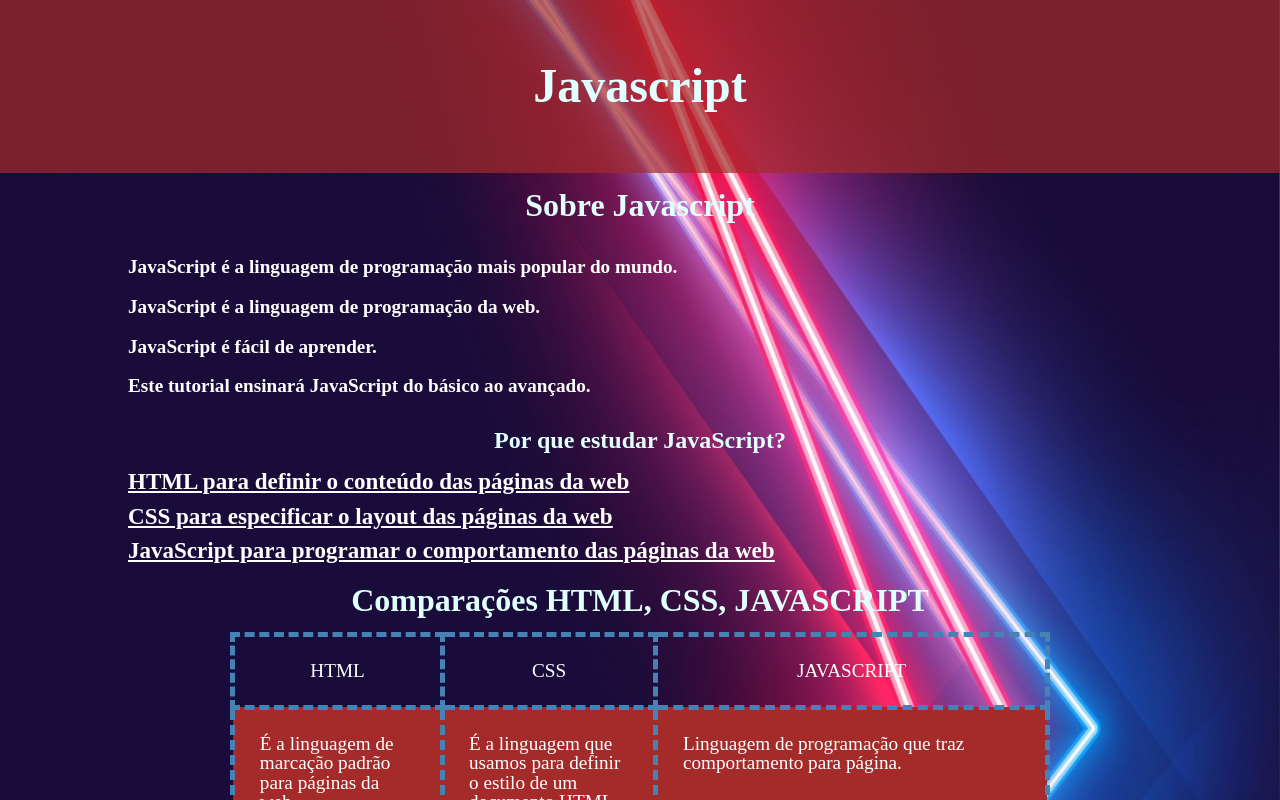
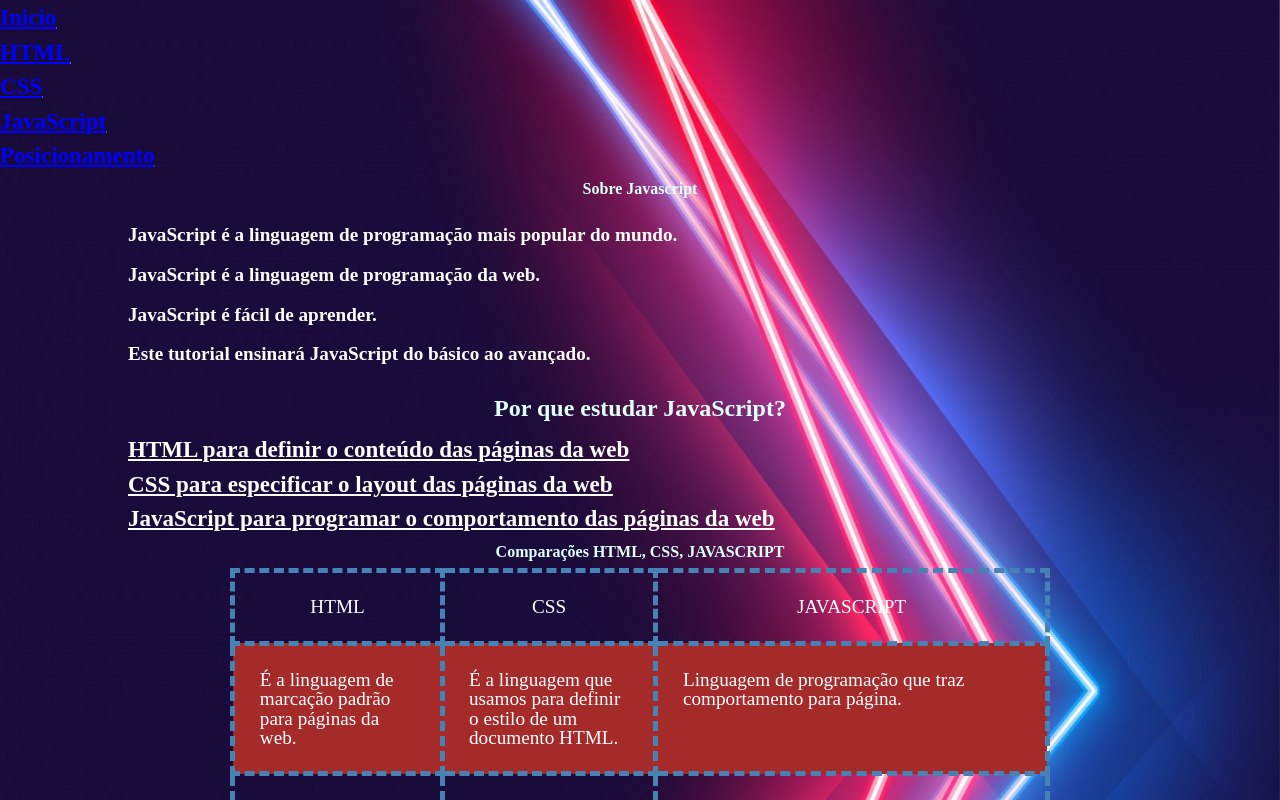
Before and after one commit to gabi-projetos/AulasIW, a plain HTML site: page javascript.html in a window 1280 px wide. Shown: the top 800 px of the page. Drawn offline with Linux system fonts and the light colour scheme; a web font is replaced by a local one.

Commit message:
Add files via upload

```diff
--- a/css/style.css
+++ b/css/style.css
@@ -1,17 +1,25 @@
-   body{
-        	background-image: url(../img/fundo.jpg);
+    html{
+    scroll-behavior: smooth;
+
+
+  }
+
+
+    .container{
+        width: 80%;
+        margin-right: auto;
+        margin-left: auto;
+        position: relative;
+        margin-bottom: 10%;
+    }
+
+
+    body{
+
+            background-image: url(../img/fundo.jpg);
             background-repeat: round;
 
         }
-
-    .container{
-
-        width: 80%;
-        margin-right: auto;
-        margin-left: auto;
-    }
-
-        header, footer{
             background-color: rgba(165,42,42,0.7);
             padding: 3%;
             position: relative;
@@ -70,9 +78,9 @@
             text-align: center;
         }
 
-    .imgtexto {
-            border: 5px dashed #008B8B;
-            width: 80%;
+    .imgtexto{
+             border: 5px dashed #008B8B;
+             width: 80%;
         }
 
  a:link {
@@ -116,3 +124,8 @@ a:active {
         tr:nth-child(even){
             background-color: #A52A2A;
         }
+
+ /* quando tela for maior que 600px*/
+ @media screen and (min-width: 600px) {
+
+ }
--- a/javascript.html
+++ b/javascript.html
@@ -13,7 +13,13 @@
 <body>
 	<header>
 		<nav>
-			<h1  class="titulos">Javascript</h1>
+			<ul>
+				<li><a href="index.html">Inicio</a></li>
+				<li><a href="index.html#html">HTML</a></li>
+				<li><a href="index.html#css">CSS</a></li>
+				<li><a href="javascript.html">JavaScript</a></li>
+				<li><a href="#">Posicionamento</a></li>
+			</ul>
 		</nav>
 	</header>
 	<div class="container">
```
Also changed, not shown: index.html (+13 -7 lines).
